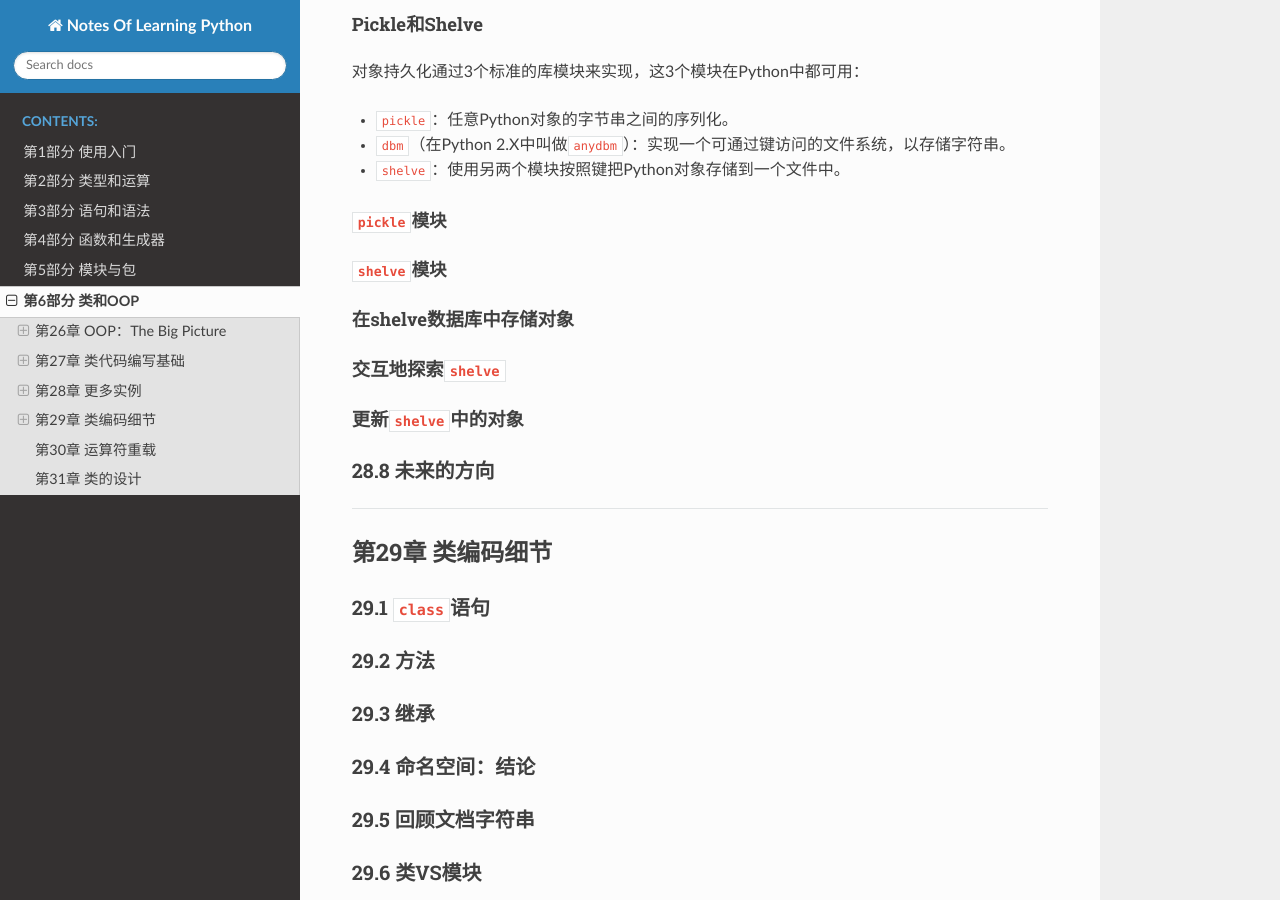
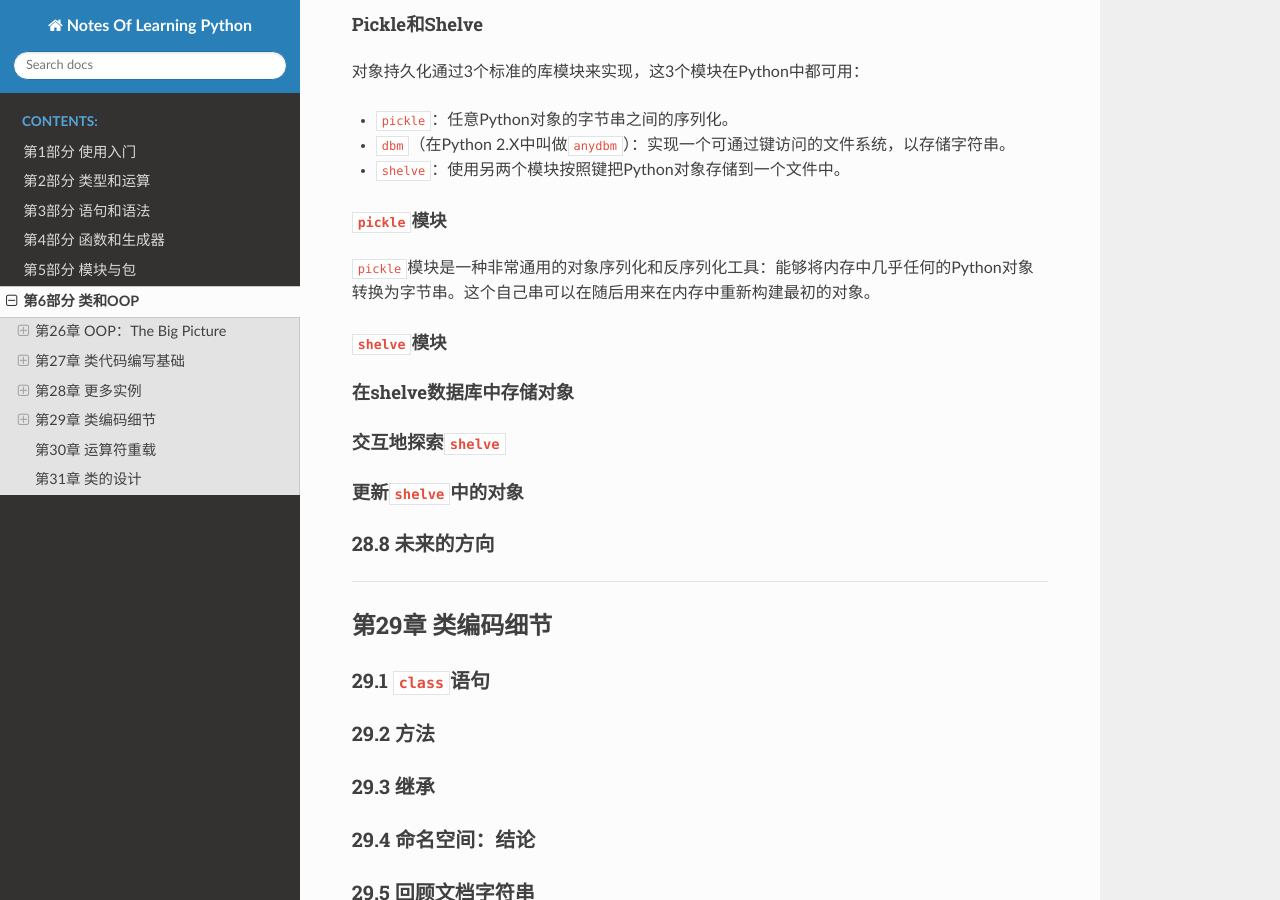
Before and after one commit to filefi/NotesOfLearningPython, a Sphinx documentation site: the page built from source/Part_6_Classes_and_OOP.md, in a window 1280 px wide and 900 px high, scrolled down 25277 px. Built offline with Sphinx 7.4.7 and the Read the Docs theme 2.0.0, drawn with Linux system fonts in a browser that asks for light colours.

```diff
--- a/source/Part_6_Classes_and_OOP.md
+++ b/source/Part_6_Classes_and_OOP.md
@@ -1099,7 +1099,7 @@ Jones
 
 ##### `pickle`模块
 
-
+`pickle`模块是一种非常通用的对象序列化和反序列化工具：能够将内存中几乎任何的Python对象转换为字节串。这个自己串可以在随后用来在内存中重新构建最初的对象。
 
 ##### `shelve`模块
 
```
